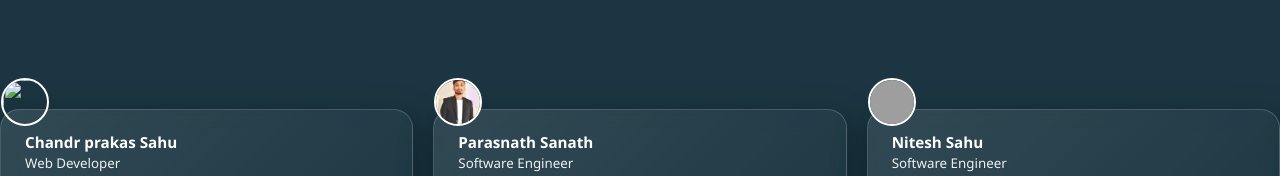
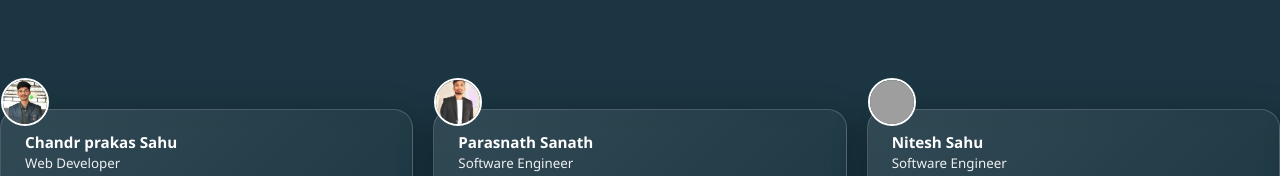
Before and after one commit to AmanSahu13/Portfolio, a plain HTML site: page index.html in a window 1280 px wide. Shown: the part 5866-6042 px from the top of the page. Drawn offline with nearby package versions, Linux system fonts and the light colour scheme; grey boxes are pictures that could not be loaded.

Commit message:
adding chandrPrakas image

```diff
--- a/index.html
+++ b/index.html
@@ -296,7 +296,7 @@
         <div class="contaienr testmonial-container swiper mySwiper">
             <div class="slide-wrapper swiper-wrapper">
                 <article class="slide card swiper-slide BlurColor">
-                    <img src="image/chandraPrakash.png" alt="">
+                    <img src="image/chandraPrakash.jpeg" alt="">
                     <h5>Chandr prakas Sahu</h5>
                     <small>Web Developer</small>
                     <p>Excellent service! Prompt response, professional team, and top-notch quality. Couldn't be happier with the outcome. Highly recommend!</p>
```
